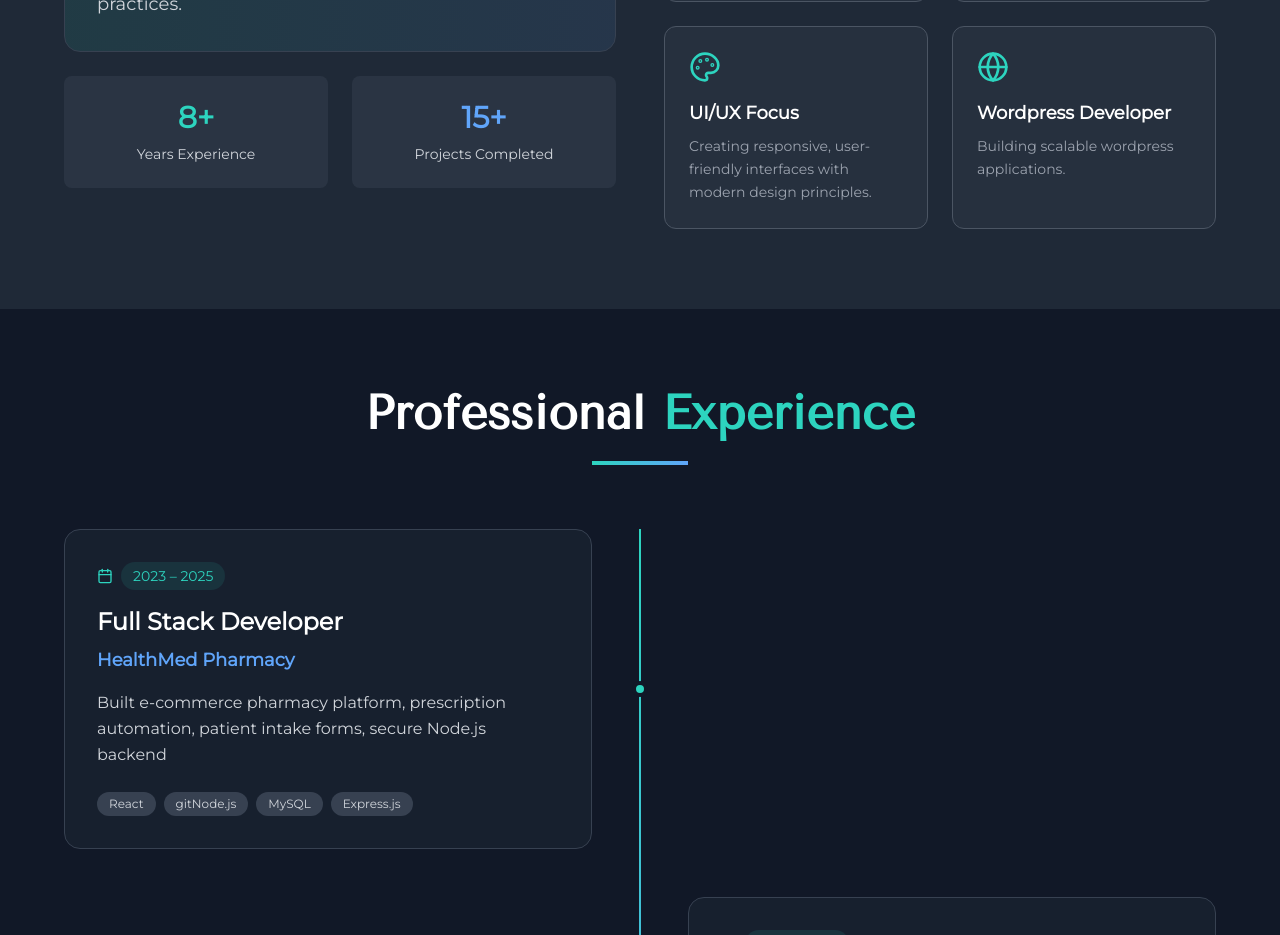
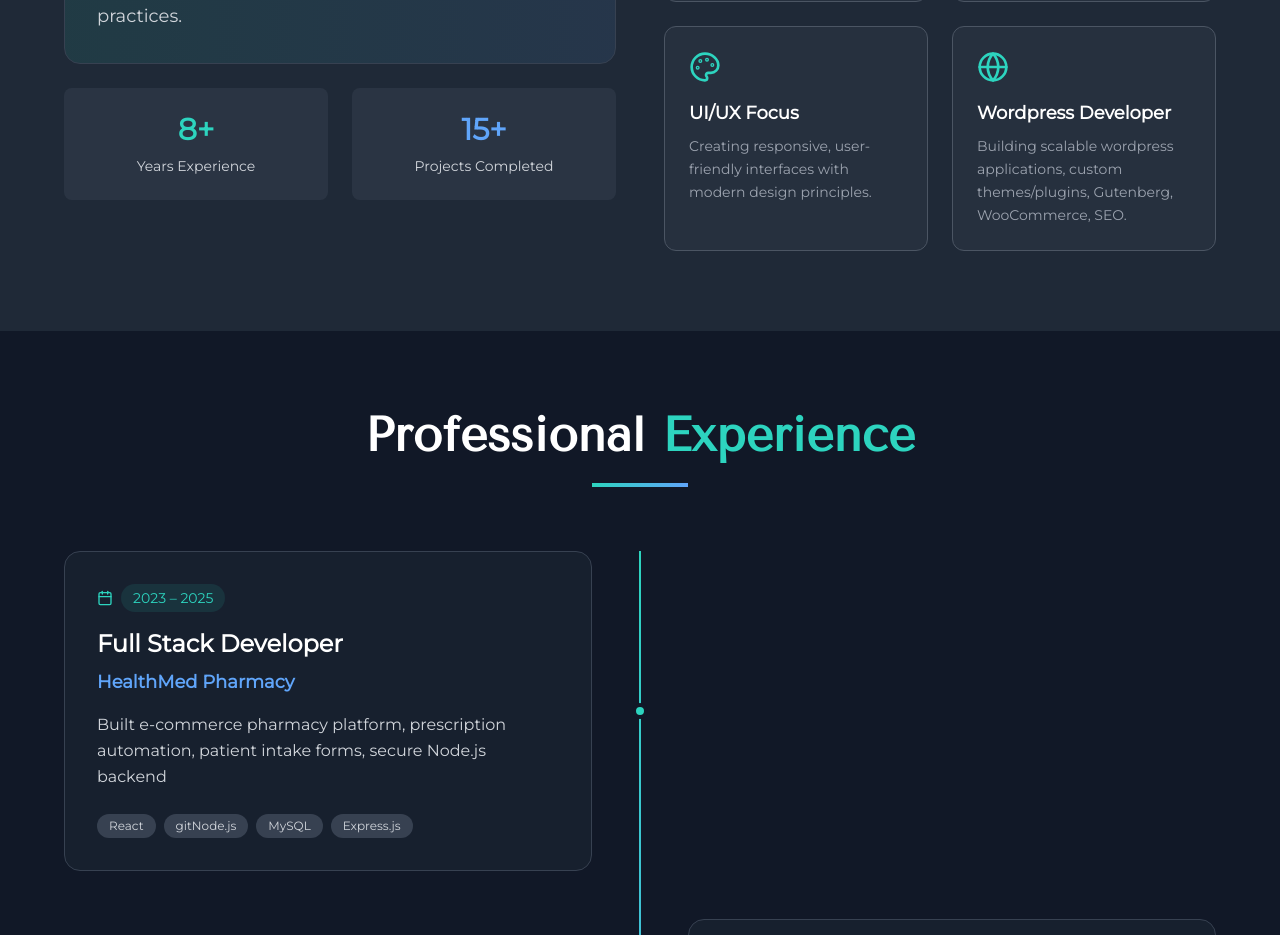
Before and after one commit to vyomadesai/vyomaportfolio, a React (Create React App) app: page / in a window 1280 px wide. Shown: the part 1220-2155 px from the top of the page. Built offline with nearby package versions, Linux system fonts and the light colour scheme.

Commit message:
about us changes done

```diff
--- a/src/component/About.jsx
+++ b/src/component/About.jsx
@@ -22,7 +22,7 @@ const About = () => {
     {
       icon: Globe,
       title: "Wordpress Developer",
-      description: "Building scalable wordpress applications."
+      description: "Building scalable wordpress applications, custom themes/plugins, Gutenberg, WooCommerce, SEO."
     }
   ];
 
```
